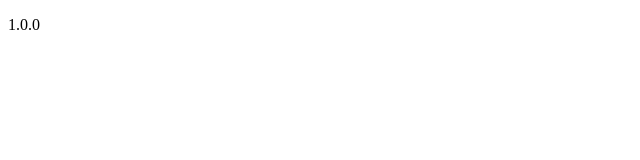
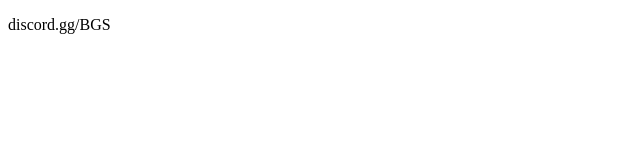
Before and after one commit to NAXEnt/naxent.github.io, a plain HTML site: page terminaldata.html in a window 1280 px wide. Shown: the whole page, without its empty margins (0-640 px from the left). Drawn offline with Linux system fonts and the light colour scheme.

Commit message:
[!] Ficheros actualizados

```diff
--- a/terminaldata.html
+++ b/terminaldata.html
@@ -6,6 +6,6 @@
     <title>BackGuards</title>
 </head>
 <body>
-    <p class="version">1.0.0</p>
+    <p class="version">discord.gg/BGS</p>
 </body>
 </html>
```
